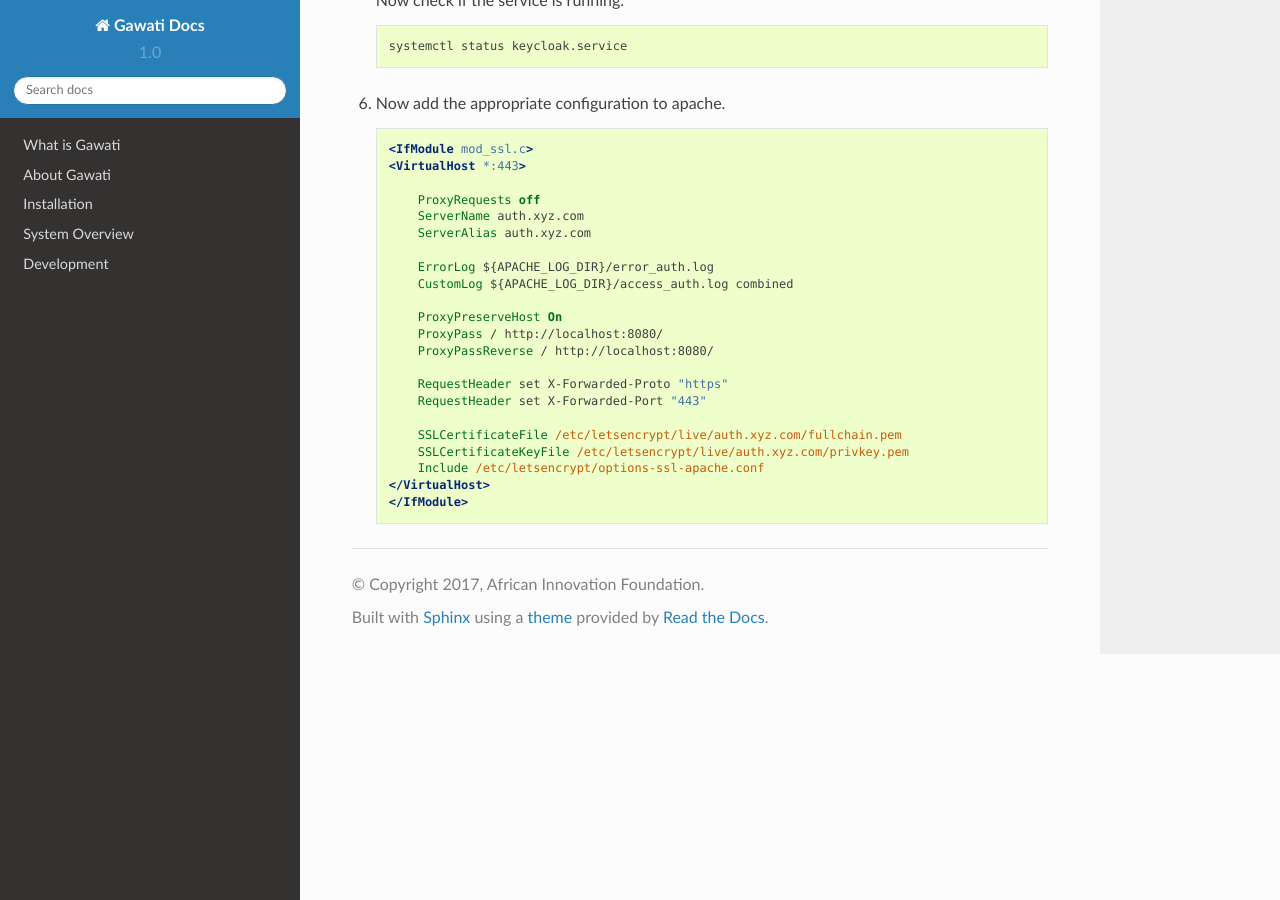
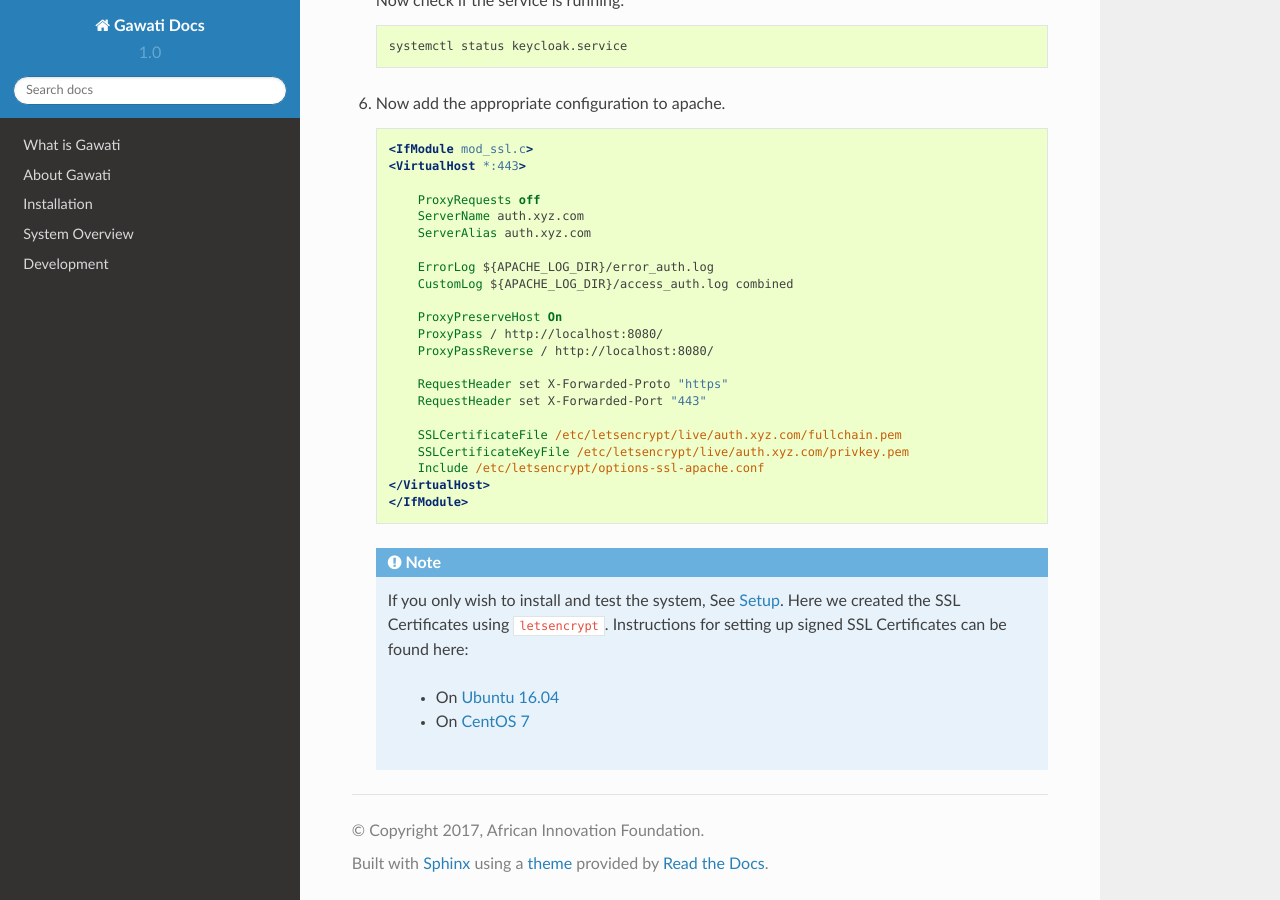
Before and after one commit to gawati/gawati-docs, a Sphinx documentation site: the page built from docs/source/development/authentication.rst, in a window 1280 px wide and 900 px high, scrolled down 4816 px. Built offline with Sphinx 7.4.7 and the Read the Docs theme 2.0.0, drawn with Linux system fonts in a browser that asks for light colours.

Commit message:
Adding note about ssl certificates

```diff
--- a/docs/source/development/authentication.rst
+++ b/docs/source/development/authentication.rst
@@ -210,3 +210,11 @@ The following instructions deploy keycloak behind an Apache reverse proxy and SS
             Include /etc/letsencrypt/options-ssl-apache.conf
         </VirtualHost>
         </IfModule>
+
+
+  .. note::
+    If you only wish to install and test the system, See :doc:`Setup <../setup/index>`.
+    Here we created the SSL Certificates using ``letsencrypt``. Instructions for setting up signed SSL Certificates can be found here:
+
+     * On `Ubuntu 16.04 <https://www.digitalocean.com/community/tutorials/how-to-secure-apache-with-let-s-encrypt-on-ubuntu-16-04>`_
+     * On `CentOS 7 <https://www.digitalocean.com/community/tutorials/how-to-secure-apache-with-let-s-encrypt-on-centos-7>`_
```
